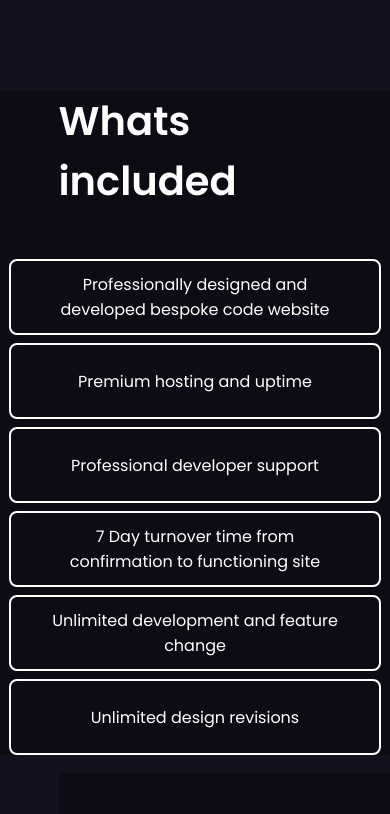
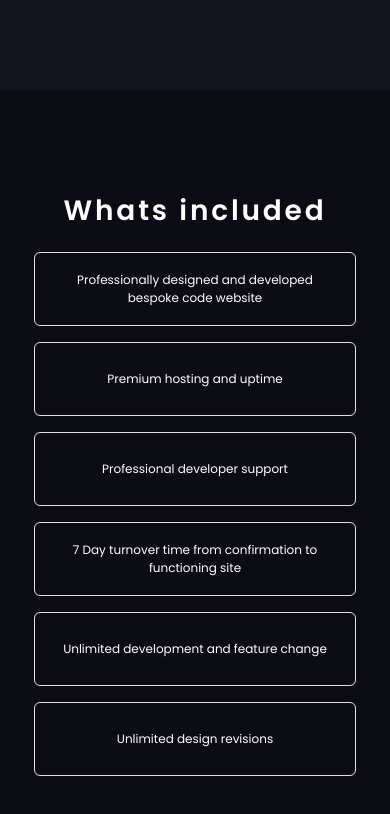
Before and after one commit to codeyarduk/codeyarduk.github.io, a plain HTML site: page index.html in a window 390 px wide. Shown: the part 2120-2934 px from the top of the page. Drawn offline with Linux system fonts and the light colour scheme.

Commit message:
added mobile view for whats included section

```diff
--- a/index.html
+++ b/index.html
@@ -66,9 +66,9 @@
         <div id="three-step-section">
             <div class="three-step-section-left-container">
                 <p class="three-step-section-left-container-title">3 Step process</p>
-                <p class="three-step-section-left-container-description">1. Carefully construct your dream website with our team of highly qualified designers.</p>
-                <p class="three-step-section-left-container-description">2. Hand over to our team of expert developers to carefully turn your dream design into reality.</p>
-                <p class="three-step-section-left-container-description">3. Deliver your website to YOU! A fully functioning website instantly providing you with more paying customers.</p>
+                <p class="three-step-section-left-container-description">1. Carefully construct your <span style="font-weight: 600">dream</span> website with our team of highly qualified designers.</p>
+                <p class="three-step-section-left-container-description">2. Hand over to our team of expert developers to <span style="font-weight: 600">carefully</span> turn your dream design into reality.</p>
+                <p class="three-step-section-left-container-description">3. Deliver your website to <span style="font-weight: 600">YOU!</span> A fully functioning website instantly providing you with more paying customers.</p>
             </div>
             <div class="three-step-section-right-container">
                 <div class="three-step-section-right-container-images">
@@ -95,16 +95,16 @@
                     <div class="whats-included-item">
                         <p>Professionally designed and developed bespoke code website</p>
                     </div>
-                    <div class="whats-included-item-middle">
+                    <div class="whats-included-item">
                         <p>Premium hosting and uptime</p>
                     </div>
                     <div class="whats-included-item">
                         <p>Professional developer support</p>
                     </div>
-                    <div class="whats-included-item" id="whats-included-item-middle-tablet">
+                    <div class="whats-included-item">
                         <p>7 Day turnover time from confirmation to functioning site</p>
                     </div>
-                    <div class="whats-included-item-middle">
+                    <div class="whats-included-item">
                         <p>Unlimited development and feature change</p>
                     </div>
                     <div class="whats-included-item">
--- a/styles.css
+++ b/styles.css
@@ -675,6 +675,8 @@ header {
     display: flex;
     flex-direction: column;
     align-items: center;
+    margin-top: 6.5rem;
+    margin-bottom: 6.5rem;
 }
 
 .whats-included-item-container {
@@ -685,29 +687,34 @@ header {
     justify-content: center;
 }
 
-.whats-included-item,
-.whats-included-item-middle {
+.whats-included-item {
     width: 23rem;
     display: flex;
     align-items: center;
     justify-content: center;
-    border: solid #FFF 2px;
+
     height: 4.5rem;
     margin-top: 0.5rem;
-    border-radius: 0.5rem;
+    /* border-radius: 0.5rem; */
+    margin: 0.5rem;
+    border-radius: 6px;
+border: 0.8px solid rgba(255, 255, 255, 0.88);
 
 }
+
+
 
 .whats-included-item p {
     /* border: solid red 1px; */
     width: 18rem;
     text-align: center;
-}
-
-.whats-included-item p,
-.whats-included-item-middle p {
-    width: 18rem;
+    color: #FFF;
     text-align: center;
+    font-family: Poppins;
+    font-size: 16px;
+    font-style: normal;
+    font-weight: 500;
+    line-height: normal;
 }
 
 #whats-included {
@@ -716,15 +723,39 @@ header {
     margin-bottom: 2.5rem;
 }
 
-.whats-included-item-middle {
-    margin-right: 1rem;
-    margin-left: 1rem;
-}
 
 @media ( max-width: 1350px ) {
     whats-included-item-middle-tablet {
         margin-left: 1rem;
         margin-right: 1rem;
+    }
+}
+
+@media ( max-width: 768px ) {
+    .whats-included-item {
+        width: 20rem;
+    }
+
+    .whats-included-item p {
+        color: #FFF;
+        text-align: center;
+        font-family: Poppins;
+        font-size: 12px;
+        font-style: normal;
+        font-weight: 400;
+        line-height: normal;
+    }
+
+    #whats-included {
+        color: #FFF;
+        text-align: center;
+        font-family: Poppins;
+        font-size: 28px;
+        font-style: normal;
+        font-weight: 600;
+        line-height: 116%; /* 32.48px */
+        letter-spacing: 2.8px;
+        margin-bottom: 1rem;
     }
 }
 /* three-step-section */
```
